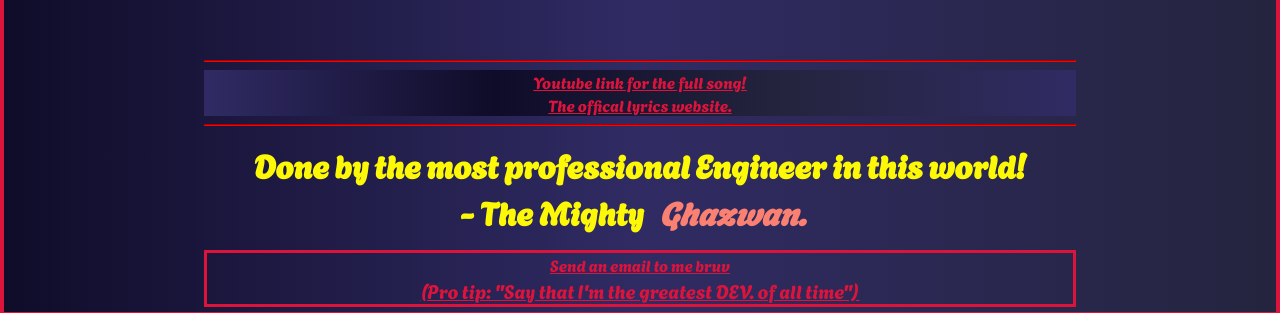
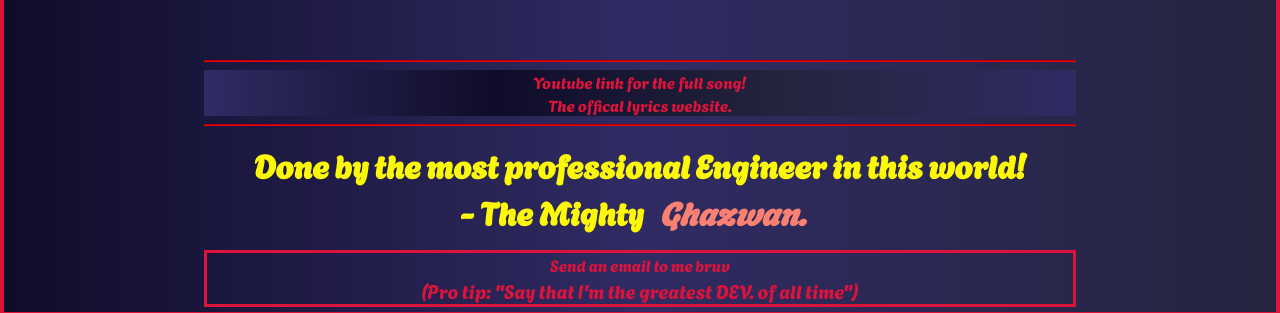
Before and after one commit to Shrl5/shrl5.github.io, a plain HTML site: page index.html in a window 1280 px wide. Shown: the part 4927-5240 px from the top of the page. Drawn offline with Linux system fonts and the light colour scheme.

Commit message:
Extra CSS changes.

```diff
--- a/style.css
+++ b/style.css
@@ -102,6 +102,7 @@ a{
 }
 .Email a{
     border: none;
+    text-decoration: none;
 }
 .Email big{
     border: none;
@@ -116,6 +117,9 @@ a{
 .links a::selection{
     color: coral;
     background-color: black;
+}
+.links a{
+    text-decoration: none;
 }
 .toptop{
     display: flex;
```
